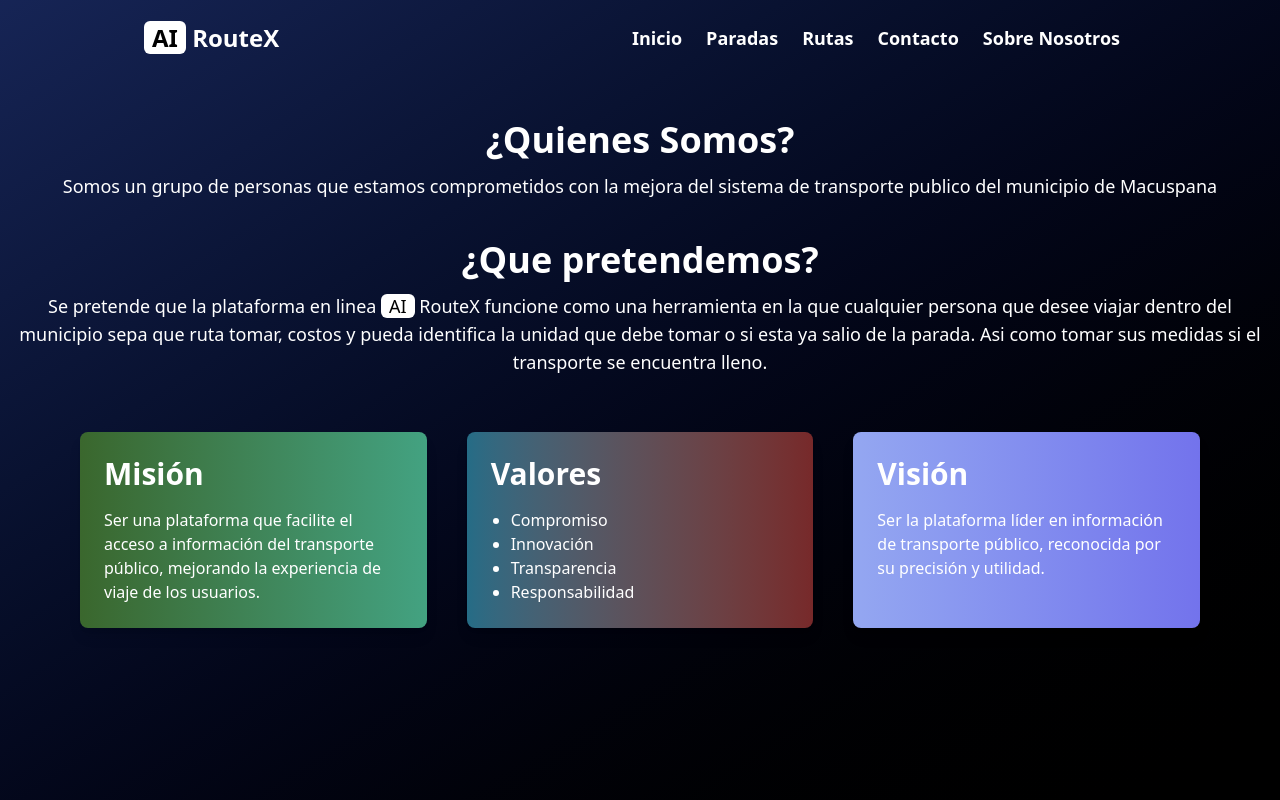
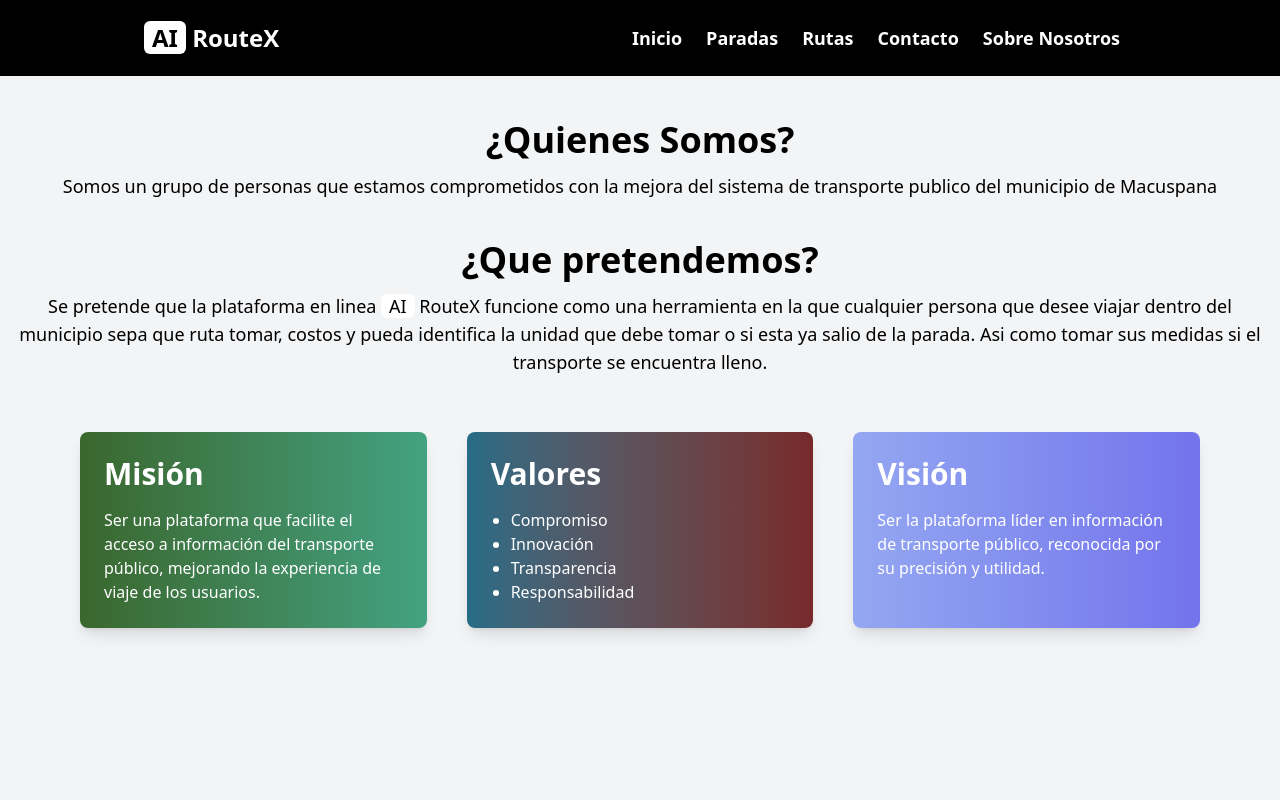
Before and after one commit to dualipin/AI-RouteX, a Vue app: page /about in a window 1280 px wide. Built offline with nearby package versions, Linux system fonts and the light colour scheme.

Commit message:
feat: change header colors

```diff
--- a/src/components/landing/MenuComponent.vue
+++ b/src/components/landing/MenuComponent.vue
@@ -1,7 +1,9 @@
 <script setup lang="ts">
 import { onMounted, ref } from 'vue'
+import { useRoute } from 'vue-router'
 
 const isScrolled = ref(false)
+const route = useRoute()
 
 onMounted(() => {
   window.addEventListener('scroll', () => {
@@ -16,7 +18,9 @@ onMounted(() => {
       'fixed z-50 transform px-2 transition-all duration-700',
       isScrolled
         ? 'inset-x-10 top-1.5 rounded-xl bg-blue-500/50 py-1 shadow-lg backdrop-blur-lg md:px-5'
-        : 'inset-x-0 top-0 bg-transparent py-4 md:px-36',
+        : route.path === '/'
+          ? 'inset-x-0 top-0 bg-transparent py-4 md:px-36'
+          : 'inset-x-0 top-0 bg-current py-4 md:px-36',
     ]"
   >
     <div class="relative flex items-center justify-between transition-all duration-300">
--- a/src/views/AboutView.vue
+++ b/src/views/AboutView.vue
@@ -1,7 +1,7 @@
 <script setup lang="ts"></script>
 
 <template>
-  <div class="min-h-screen bg-gradient-to-tl from-black to-blue-950 pt-26 text-white">
+  <div class="min-h-screen bg-gradient-to-tl pt-26">
     <div class="container mx-auto p-4 text-center text-lg">
       <h1 class="text-center text-4xl font-bold">¿Quienes Somos?</h1>
       <p class="mt-3 text-lg">
```
